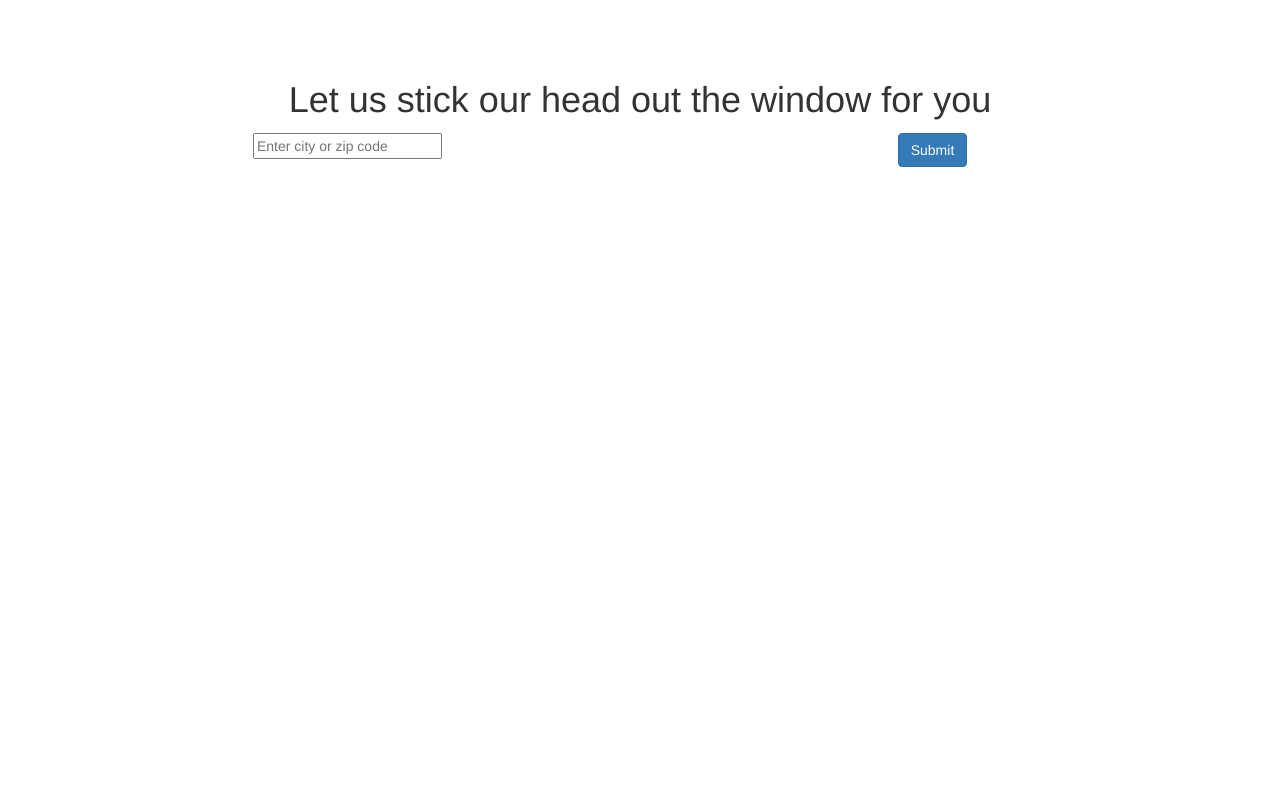
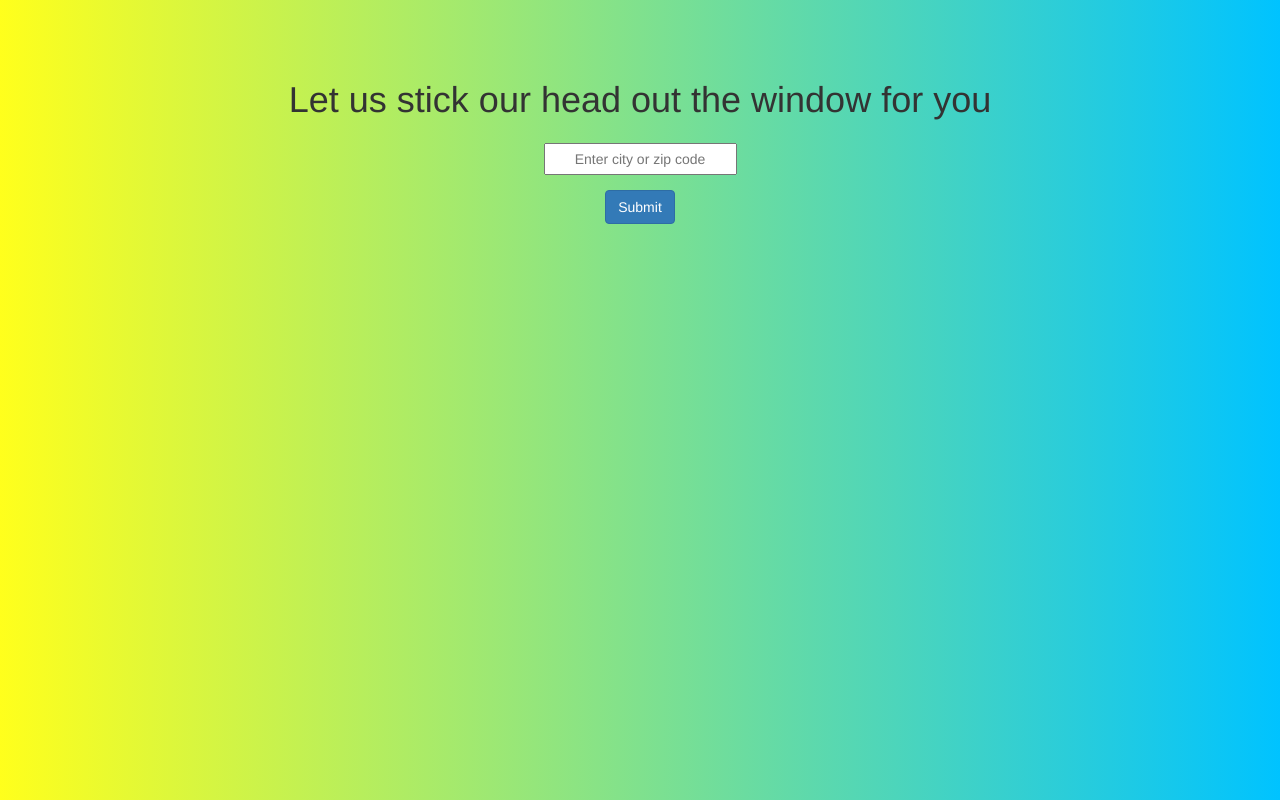
Before and after one commit to 116ekg/Weather-App, a plain HTML site: page index.html in a window 1280 px wide. Drawn offline with nearby package versions, Linux system fonts and the light colour scheme.

Commit message:
Added a bit more styling because why not

```diff
--- a/index.html
+++ b/index.html
@@ -31,10 +31,12 @@
 			</div>
 		</div>
 		<div class='row'>
-			<div class='col-sm-6'>
-				<input class='center-block' type='text' id='userLocation' placeholder='Enter city or zip code'>
+			<div class='col-sm-12'>
+				<input class='center-block text-center' type='text' id='userLocation' placeholder='Enter city or zip code'>
 			</div>
-			<div class='col-sm-6'>
+		</div>
+		<div class='row'>
+			<div class='col-sm-12'>
 				<button class='btn btn-primary center-block' id='submitBtn'>Submit</button>
 			</div>
 		</div>
@@ -50,7 +52,7 @@
 				var apiURL = 'http://api.apixu.com/v1/current.json?key=862a284e6b5f463585304611172106&q=' + userLocation;
 				$.getJSON(apiURL, function(json) {
             		if (json){
-                    	$('#currentWeather').html(json['current']['temp_f'] + ' degrees');
+                    	$('#currentWeather').html(json['current']['temp_f'] + ' <br>degrees');
                     	$('#putUserCity').html('in ' + json['location']['name']);
                     	$('h4').fadeIn(1000);
                     	$('#currentWeather').fadeIn(1000);
--- a/style.css
+++ b/style.css
@@ -1,3 +1,11 @@
+body {
+	background: #00c3ff;  /* fallback for old browsers */
+	background: -webkit-linear-gradient(to right, #ffff1c, #00c3ff);  /* Chrome 10-25, Safari 5.1-6 */
+	background: linear-gradient(to right, #ffff1c, #00c3ff); /* W3C, IE 10+/ Edge, Firefox 16+, Chrome 26+, Opera 12+, Safari 7+ */
+
+
+}
+
 h1 {
 	margin-top: 80px;
 }
@@ -6,6 +14,15 @@ h4 {
 	display: none;
 }
 
+input {
+	padding: 4px;
+	margin-top: 10px;
+	margin-bottom: 15px;
+}
+
 #currentWeather {
 	display: none;
+	font-size: 80px;
+	margin-bottom: 40px;
+
 }
```
